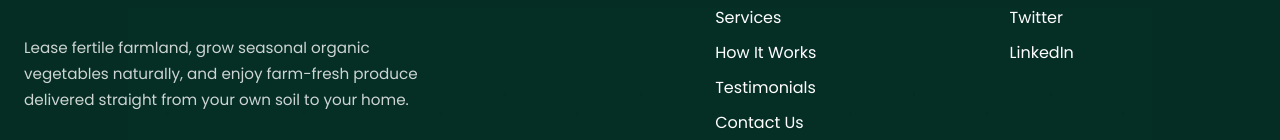
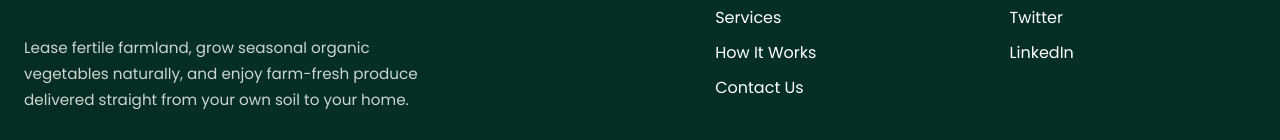
Before and after one commit to askaushik91/nextjs-app, a Next.js app: page /contact in a window 1280 px wide. Shown: the part 3417-3557 px from the top of the page. Built offline with nearby package versions, Linux system fonts and the light colour scheme; no server answers.

Commit message:
chore: comment out testimonials section import on homepage and testimonials link in footer

```diff
--- a/app/page.tsx
+++ b/app/page.tsx
@@ -3,7 +3,7 @@ import { AboutSection } from '@/components/AboutSection/AboutSection';
 import { ServicesSection } from '@/components/ServicesSection/ServicesSection';
 import { WhyUsSection } from '@/components/WhyUsSection/WhyUsSection';
 import { FeaturesSection } from '@/components/FeaturesSection/FeaturesSection';
-import { TestimonialsSection } from '@/components/TestimonialsSection/TestimonialsSection';
+// import { TestimonialsSection } from '@/components/TestimonialsSection/TestimonialsSection';
 import { FAQSection } from '@/components/FAQSection/FAQSection';
 import ImageGallerySection from '@/components/ImageGallerySection';
 import CloudFarmProgram from '@/components/CloudFarmProgram';
--- a/components/Footer/Footer.tsx
+++ b/components/Footer/Footer.tsx
@@ -51,7 +51,7 @@ export function Footer() {
             <li><Link href="/about">About Us</Link></li>
             <li><Link href="/services">Services</Link></li>
             <li><Link href="/how-it-works">How It Works</Link></li>
-            <li><Link href="/testimonials">Testimonials</Link></li>
+            {/* <li><Link href="/testimonials">Testimonials</Link></li> */}
             <li><Link href="/contact">Contact Us</Link></li>
           </ul>
         </div>
```
